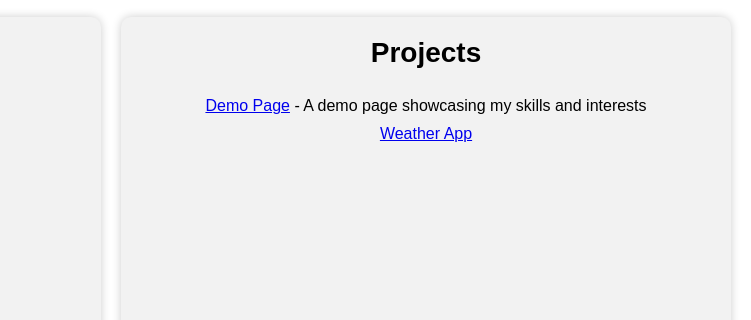
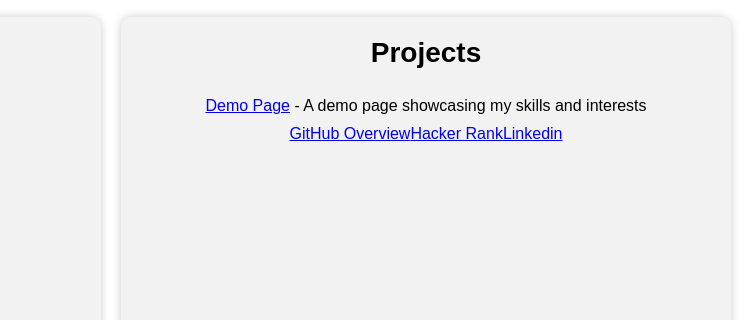
Before and after one commit to DBalto/DemoPage, a website: page IndexDemoPage.html in a window 1280 px wide. Shown: the part 239-559 px from the top of the page, 529-1280 px from the left. Drawn offline with Linux system fonts and the light colour scheme.

Commit message:
Update IndexDemoPage.html

```diff
--- a/IndexDemoPage.html
+++ b/IndexDemoPage.html
@@ -110,4 +110,6 @@
 			<h2>Projects</h2>
 			<ul>
 				<li><a href="https://github.com/DBalto/DemoPage">Demo Page</a> - A demo page showcasing my skills and interests</li>
-				<li><a href="https://github.com/DBalto/WeatherApp">Weather App</a
+				<li><a href="https://github.com/DBalto">GitHub Overview</a
+				<li><a href="https://www.hackerrank.com/da_balto">Hacker Rank</a
+				<li><a href="https://www.linkedin.com/in/daniel-baltodano-mora/">Linkedin</a
```
